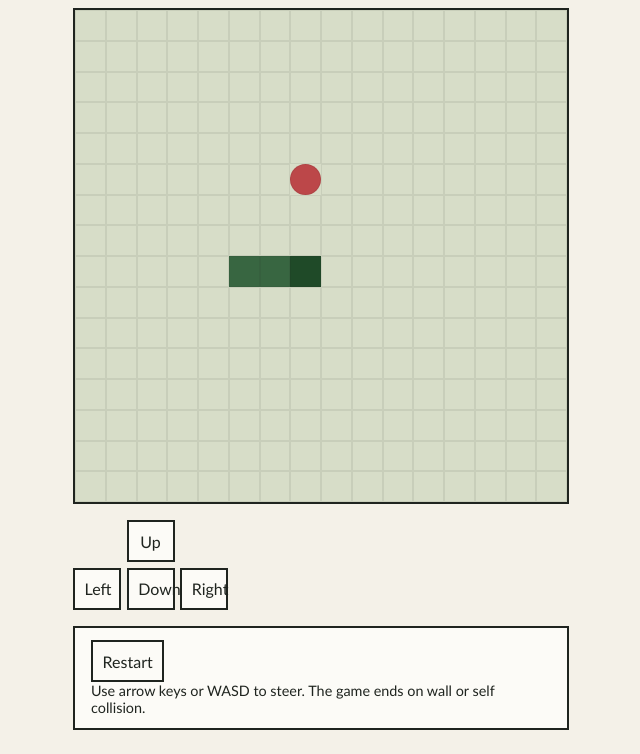
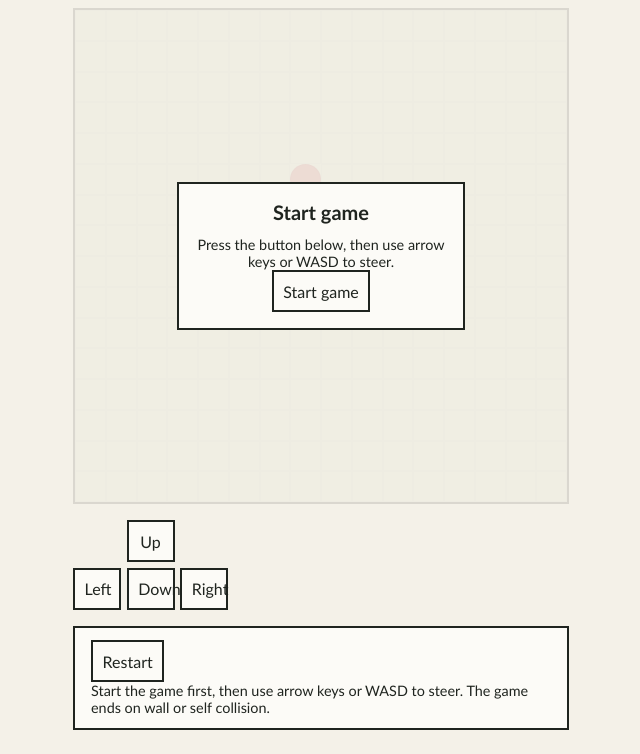
Before and after one commit to axberamber387-lang/codexTest, a website with bundled scripts: page index.html in a window 1280 px wide. Shown: the part 78-832 px from the top of the page, without its empty margins (319-959 px from the left). Built offline with nearby package versions, Linux system fonts and the light colour scheme.

Commit message:
Add explicit start screen

```diff
--- a/index.html
+++ b/index.html
@@ -12,11 +12,20 @@
         <h1 class="title">Snake</h1>
         <div class="meta">
           <div class="panel">Score: <strong data-score>0</strong></div>
-          <div class="panel">Status: <strong data-status>Press an arrow key or WASD</strong></div>
+          <div class="panel">Status: <strong data-status>Press Start game</strong></div>
         </div>
       </header>
 
-      <section class="board" data-board aria-label="Snake board"></section>
+      <section class="board-wrap">
+        <section class="board" data-board aria-label="Snake board"></section>
+        <div class="overlay" data-overlay>
+          <div class="overlay-card">
+            <h2 class="overlay-title">Start game</h2>
+            <p class="note">Press the button below, then use arrow keys or WASD to steer.</p>
+            <button class="restart" type="button" data-start>Start game</button>
+          </div>
+        </div>
+      </section>
 
       <footer class="footer">
         <div class="controls" aria-label="On-screen controls">
@@ -30,7 +39,7 @@
 
         <div class="panel">
           <button class="restart" type="button" data-restart>Restart</button>
-          <p class="note">Use arrow keys or WASD to steer. The game ends on wall or self collision.</p>
+          <p class="note">Start the game first, then use arrow keys or WASD to steer. The game ends on wall or self collision.</p>
         </div>
       </footer>
     </main>
--- a/src/main.js
+++ b/src/main.js
@@ -8,8 +8,10 @@
 };
 
 const board = document.querySelector("[data-board]");
+const overlay = document.querySelector("[data-overlay]");
 const scoreValue = document.querySelector("[data-score]");
 const statusValue = document.querySelector("[data-status]");
+const startButton = document.querySelector("[data-start]");
 const restartButton = document.querySelector("[data-restart]");
 const controlButtons = document.querySelectorAll("[data-direction]");
 
@@ -33,6 +35,12 @@
 }
 
 function restartGame() {
+  stopLoop();
+  state.game = createInitialState();
+  render();
+}
+
+function startGame() {
   state.game = {
     ...createInitialState(),
     status: "running"
@@ -42,15 +50,14 @@
 }
 
 function setDirection(direction) {
+  if (state.game.status === "idle") {
+    return;
+  }
+
   state.game = {
     ...state.game,
-    queuedDirection: queueDirection(state.game.direction, direction),
-    status: state.game.status === "idle" ? "running" : state.game.status
+    queuedDirection: queueDirection(state.game.direction, direction)
   };
-
-  if (state.timerId === null && state.game.status === "running") {
-    startLoop();
-  }
 
   render();
 }
@@ -81,11 +88,12 @@
   }
 
   scoreValue.textContent = String(state.game.score);
+  overlay.hidden = state.game.status !== "idle";
 
   if (state.game.status === "game-over") {
     statusValue.textContent = "Game over";
   } else if (state.game.status === "idle") {
-    statusValue.textContent = "Press an arrow key or WASD";
+    statusValue.textContent = "Press Start game";
   } else {
     statusValue.textContent = "Running";
   }
@@ -116,6 +124,7 @@
   setDirection(direction);
 });
 
+startButton.addEventListener("click", startGame);
 restartButton.addEventListener("click", restartGame);
 
 controlButtons.forEach((button) => {
--- a/styles.css
+++ b/styles.css
@@ -55,6 +55,36 @@
   border: 2px solid #1f241f;
   background: #d7ddc8;
   aspect-ratio: 1 / 1;
+}
+
+.board-wrap {
+  position: relative;
+}
+
+.overlay {
+  position: absolute;
+  inset: 0;
+  display: grid;
+  place-items: center;
+  padding: 1rem;
+  background: rgba(244, 241, 232, 0.88);
+}
+
+.overlay[hidden] {
+  display: none;
+}
+
+.overlay-card {
+  width: min(100%, 18rem);
+  padding: 1rem;
+  border: 2px solid #1f241f;
+  background: #fcfbf7;
+  text-align: center;
+}
+
+.overlay-title {
+  margin: 0 0 0.75rem;
+  font-size: 1.25rem;
 }
 
 .cell {
```
